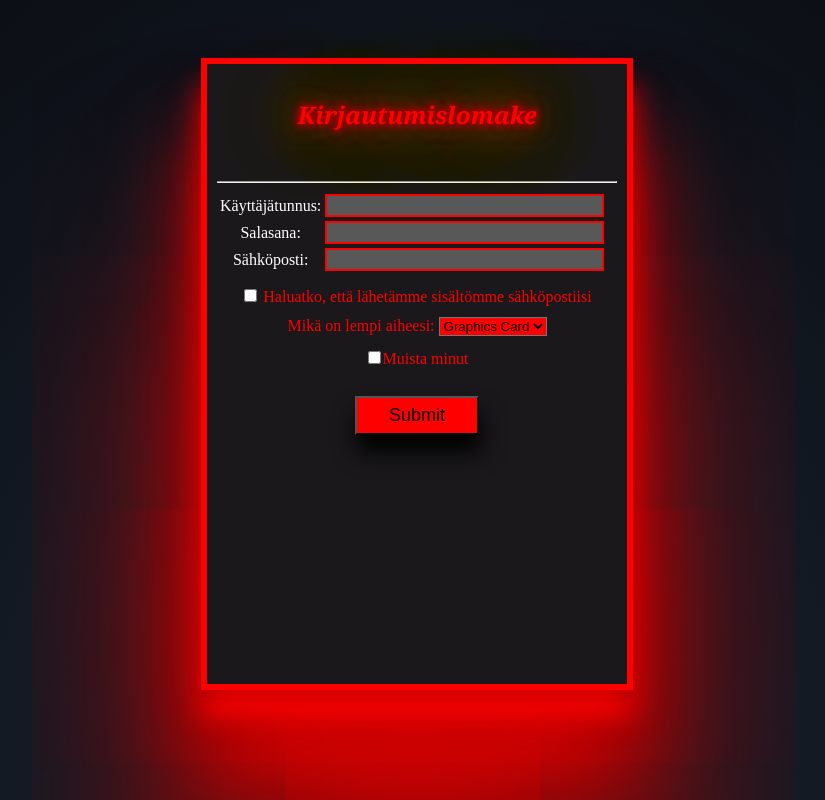
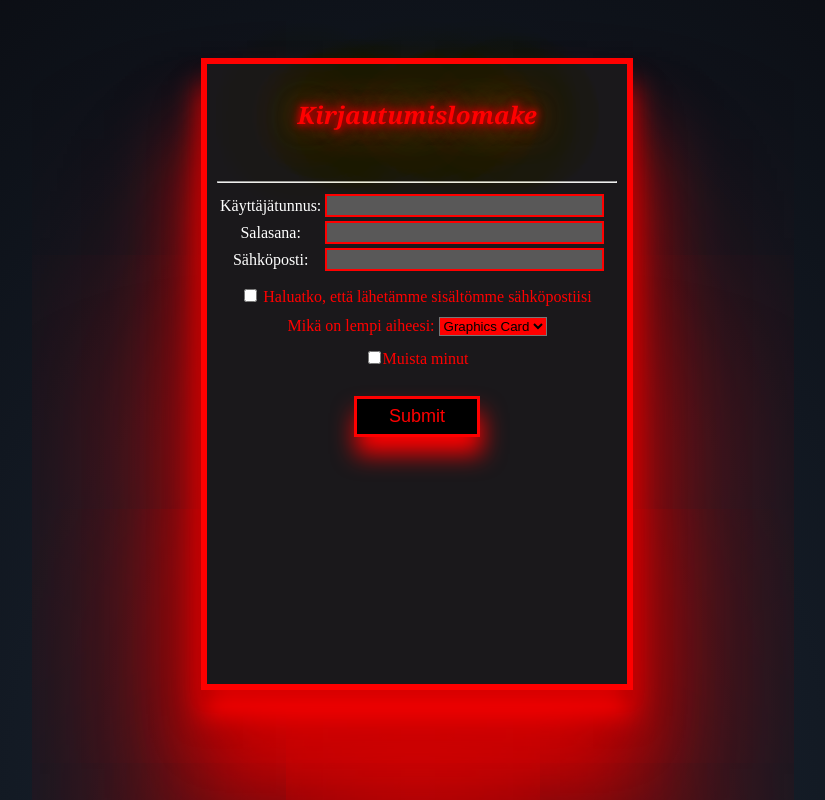
Before and after one commit to SydeJX/Project-A1, a plain HTML site: page Index.html in a window 1280 px wide. In both pictures the pointer is over the input "Submit". Shown: the whole page, without its empty margins (223-1048 px from the left). Drawn offline with Linux system fonts and the light colour scheme.

Commit message:
Update style.css

```diff
--- a/style.css
+++ b/style.css
@@ -97,13 +97,13 @@ td {
 
 
 
-input[type=button]:hover{
+input[type=submit]:hover{
   background-color: black;
   border: 3px solid red;
   color: red;
 }
 
-input[type=button]:active {
+input[type=submit]:active {
 background-color: white;
 border-color: red;
 color: black;
```
